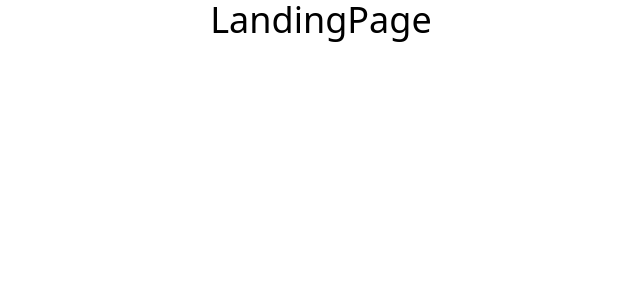
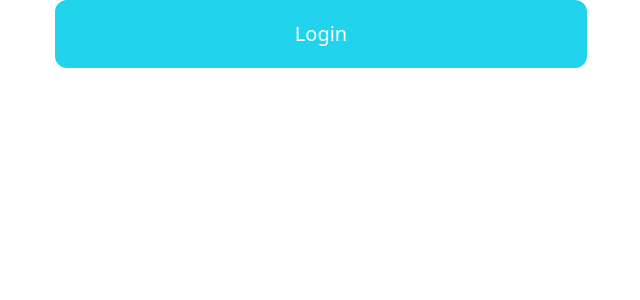
Before and after one commit to Yasela-dissanayake/MaternyCare, a React (Vite) app in the folder frontend/: page / in a window 1280 px wide. Shown: the top 300 px of the page, without its empty margins (319-959 px from the left). Built offline with nearby package versions, Linux system fonts and the light colour scheme.

Commit message:
feat: primary button component created

```diff
--- a/frontend/package.json
+++ b/frontend/package.json
@@ -12,11 +12,16 @@
   "dependencies": {
     "@emotion/react": "^11.11.4",
     "@emotion/styled": "^11.11.5",
+<<<<<<< HEAD
     "@headlessui/react": "^1.7.19",
     "@mui/base": "5.0.0-beta.40",
     "@mui/icons-material": "^5.15.15",
     "@mui/material": "^5.15.15",
     "@mui/x-date-pickers": "^7.2.0",
+=======
+    "@mui/icons-material": "^5.15.15",
+    "@mui/material": "^5.15.15",
+>>>>>>> 133dce66 (feat: primary button component created)
     "autoprefixer": "^10.4.19",
     "chart.js": "^4.4.2",
     "dayjs": "^1.11.10",
--- /dev/null
+++ b/frontend/src/components/PrimaryButton.tsx
@@ -0,0 +1,19 @@
+import React from "react";
+
+interface PrimaryButtonProps {
+  onClick: () => void;
+  label: string;
+}
+
+const PrimaryButton: React.FC<PrimaryButtonProps> = ({ onClick, label }) => {
+  return (
+    <button
+      onClick={onClick}
+      className="text-xl bg-cyan-400 px-60 py-5 rounded-xl text-white"
+    >
+      {label}
+    </button>
+  );
+};
+
+export default PrimaryButton;
--- a/frontend/src/views/LandingPage.tsx
+++ b/frontend/src/views/LandingPage.tsx
@@ -1,9 +1,12 @@
 import React from "react";
-import MUIResponsiveDrawer from "../components/MUIResponsiveDrawer";
-import RightBar from "../components/RightBar";
+import PrimaryButton from "../components/PrimaryButton";
 
 const LandingPage = () => {
-  return <div className="text-center text-4xl">LandingPage</div>;
+  return (
+    <div className="text-center">
+      <PrimaryButton label="Login" onClick={() => {}} />
+    </div>
+  );
 };
 
 export default LandingPage;
```
Also changed, not shown: 1 other file (tests, documents, lock files or other folders).
